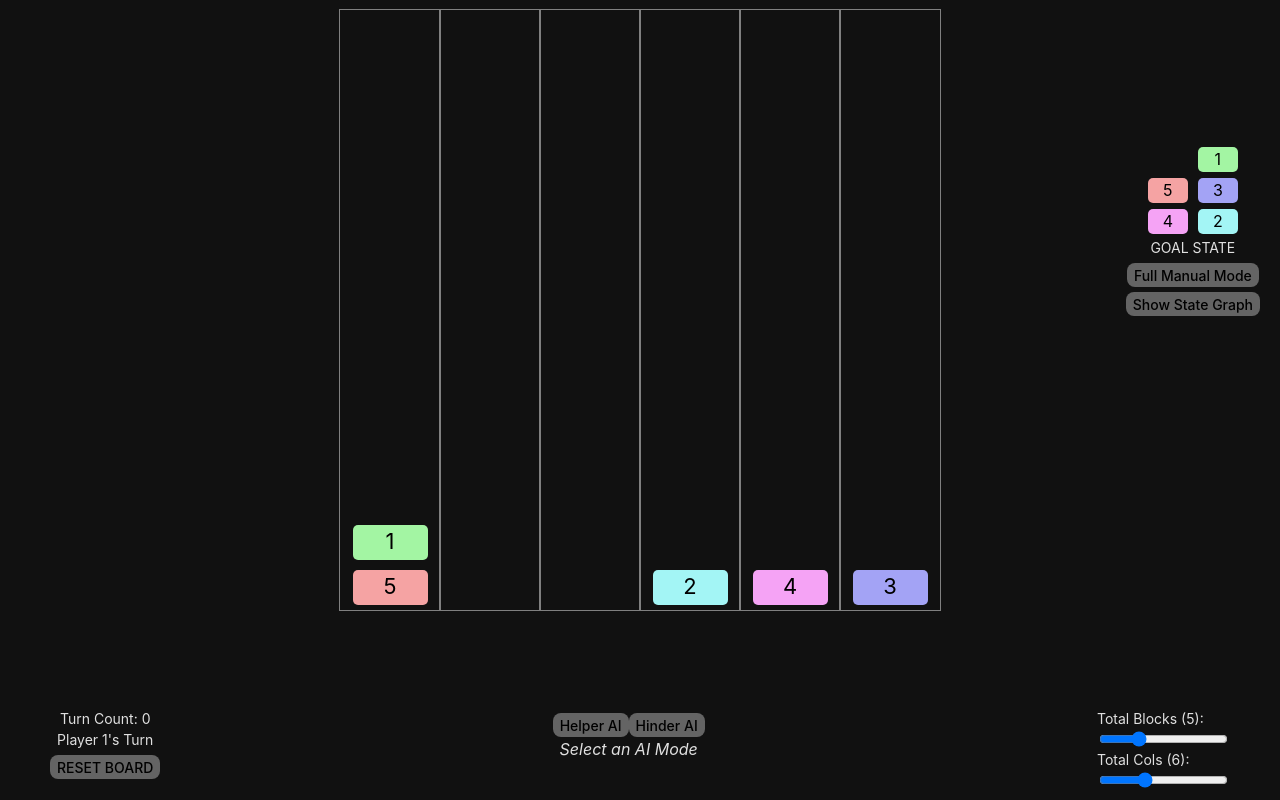
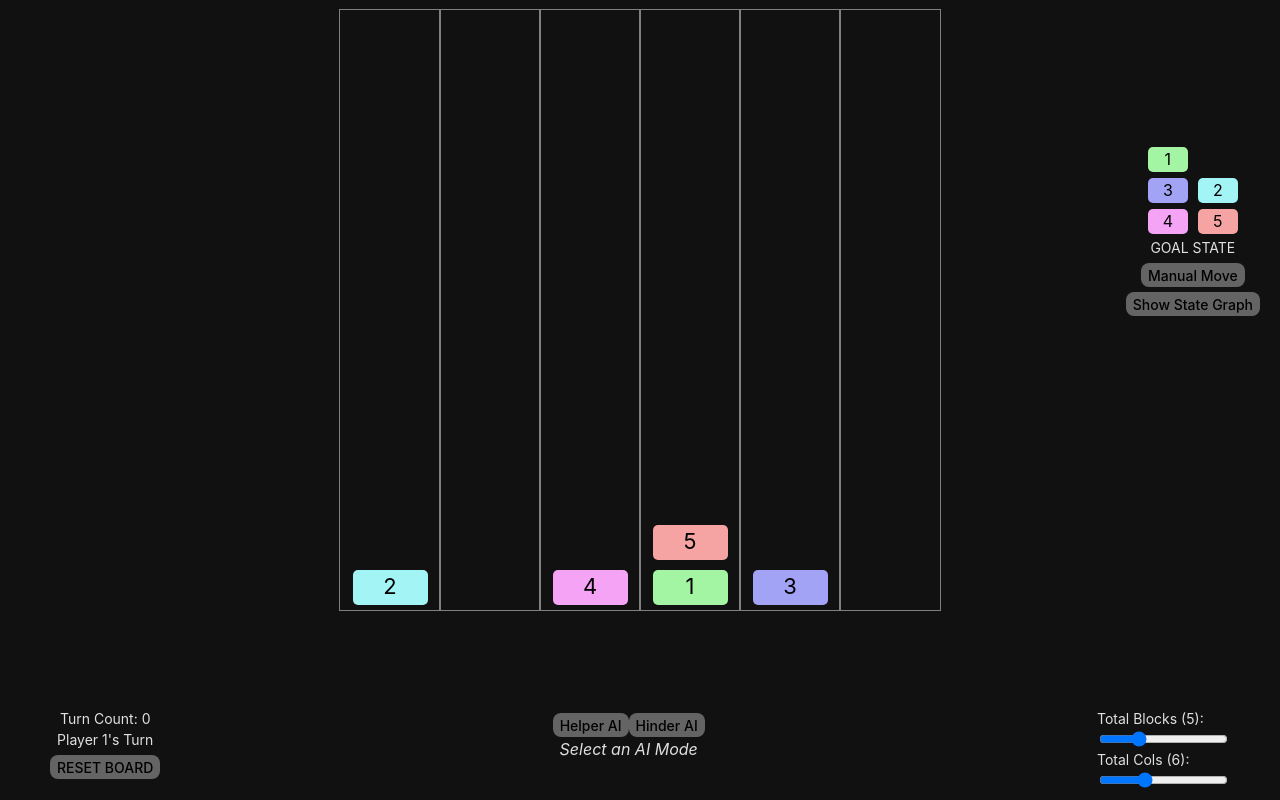
Before and after one commit to BerryBerryTart/block-world, a React (Vite) app: page / in a window 1280 px wide. Built offline with nearby package versions, Linux system fonts and the light colour scheme.

Commit message:
Hinder AI fixed, state space fixed

```diff
--- a/src/App.tsx
+++ b/src/App.tsx
@@ -5,8 +5,15 @@ import cytoscape from "cytoscape";
 import "./App.less";
 import { getBlockColour } from "./utils";
 import resetIcon from "./assets/reset.svg";
-import { astar, chooseAIMove } from "./ai";
+import { chooseAIMove, astar, boardToState, stateKey  } from "./ai";
 import { ActionCard } from "./ActionCard/ActionCard";
+
+// preserve exact left-to-right stacks (including empties)
+function rawStateKey(stateArr: number[][]): string {
+  // e.g. [ [], [2], [4], [3], [5], [1] ] → "||2|4|3|5|1"
+  return stateArr.map(stack => stack.join(",")).join("|");
+}
+
 
 function App() {
   const [currPlayer, setCurrPlayer] = useState<CurrentPlayer>(
@@ -26,6 +33,8 @@ function App() {
   const [actions, setActions] = useState<JSX.Element[]>([]);
   const [showGraph, setShowGraph] = useState<boolean>(false);
   const [manualControl, setManualControl] = useState<boolean>(false);
+  const currentStateKey = useRef<string>("");
+  const seenStates = useRef<Set<string>>(new Set());
 
   //number of blocks changed so reset game
   useEffect(() => {
@@ -57,7 +66,7 @@ function App() {
       const g = randomiseBoard(true);
       setGoalBoard({ columns: g });
     };
-    setupCols().then(() => setupBoard());
+    setupCols().then(() => resetGame());
     cyRef.current = cytoscape({
       container: document.getElementById("cy"),
       elements: gameState.current,
@@ -66,17 +75,20 @@ function App() {
         {
           selector: "node",
           style: {
-            "background-color": "#999",
-            label: "data(id)",
-            color: "#FFF",
+            'background-color': '#636363',
+            'border-color': '#666',
+            'label': 'data(label)',
+            'color': '#FFF',
+            'text-valign': 'center',
+            'text-halign': 'center',
           },
         },
         {
           selector: "edge",
           style: {
             width: 3,
-            "line-color": "#ccc",
-            "target-arrow-color": "#ccc",
+            "line-color": "#636363",
+            "target-arrow-color": "#636363",
             "target-arrow-shape": "triangle",
             "curve-style": "bezier",
           },
@@ -85,8 +97,11 @@ function App() {
       layout: {
         name: "circle",
         radius: 200,
+
       },
     });
+
+    resetGame();
   }, []);
 
   const adjustGoalBoardCols = () => {
@@ -121,21 +136,62 @@ function App() {
     const targetCol = boardClone.columns[dragItemPos.current].blocks;
 
     //graph stuff
-    const source = blockBuffer.id.toString();
-    const target =
-      targetCol.length === 0 ? "TABLE" : targetCol[0].id.toString();
+    // const source = blockBuffer.id.toString();
+    // const target =
+    //   targetCol.length === 0 ? "TABLE" : targetCol[0].id.toString();
+    // gameState.current.push({
+    //   data: {
+    //     id: `${source}-${target}`,
+    //     source,
+    //     target,
+    //   },
+    // });
+
+    boardClone.columns[dragItemPos.current].blocks.unshift(blockBuffer);
+
+    // update state-space graph (full board→state key)
+    const stateArr = boardToState({ columns: boardClone.columns });
+    const newKey   = stateKey(stateArr);
+    // 1) add node if unseen
+    if (!seenStates.current.has(newKey)) {
+      const rawKey = rawStateKey(stateArr);
+      gameState.current.push({ data: { id: newKey, label: rawKey } });
+      seenStates.current.add(newKey);
+    }
+    // 2) add edge from previous state → new state
     gameState.current.push({
       data: {
-        id: `${source}-${target}`,
-        source,
-        target,
-      },
+        id: `${currentStateKey.current}->${newKey}`,
+        source: currentStateKey.current,
+        target: newKey,
+      }
     });
-    boardClone.columns[dragItemPos.current].blocks.unshift(blockBuffer);
+    // 3) advance our pointer
+    currentStateKey.current = newKey;
+
     setBoard(boardClone);
     const hasWon = endGameCheck(boardClone);
     setMoveCount(moveCount + 1);
-    cyRef.current?.add(gameState.current);
+    // cyRef.current?.add(gameState.current);
+    // only add the two new elements we just pushed:
+    const newEles = gameState.current.slice(-2);
+    cyRef.current?.add(newEles);
+
+    // re-layout (breadthfirst works well for a tree-like state‐space)
+    cyRef.current
+      ?.layout({
+        name:        "breadthfirst",
+        directed:    true,
+        padding:     20,
+        animate:     true,
+        animationDuration: 300,
+
+      })
+      .run();
+
+    // finally, fit everything neatly into view again
+    cyRef.current?.fit(cyRef.current.elements(), 30);
+
     if (!hasWon) {
       setCurrPlayer((prevState) => {
         if (prevState === CurrentPlayer.PLAYER_1) return CurrentPlayer.PLAYER_2;
@@ -220,12 +276,24 @@ function App() {
   const handleAIClick = (helperMode: boolean) => {
     if (endGame) return;                       // game already over
     /* ask minimax for the best move (helper-AI, depth 4) */
-    const mv = astar(board, goalBoard);
-    console.log("⋙ astar returned:", mv);
-    if (!mv) return;                           // already at goal
+    let mv: { fromIdx: number; toIdx: number | null } | null = null;
+    if (helperMode) {
+      const path = astar(board, goalBoard);
+      if (!path || path.length === 0) {
+        console.warn("Already at goal or no A* path found");
+        return;
+      }
+      mv = path[0];
+    } else {
+      mv = chooseAIMove(board, goalBoard, /*depth=*/4, /*helperMode=*/false);
+    if (!mv) {
+      console.warn("Already at goal or minimax had no move");
+      return;
+    }
+    }
 
-    let destIdx = mv[0].toIdx;
-    console.log("AI move: ", mv[0].fromIdx, mv[0].toIdx);
+    let destIdx = mv.toIdx;
+    console.log("AI move: ", mv.fromIdx, mv.toIdx);
     if (destIdx === null) {
       destIdx = board.columns.findIndex(c => c.blocks.length === 0);
       if (destIdx === -1) {
@@ -235,11 +303,11 @@ function App() {
     }
 
     /* source & target IDs for graph */
-    const sourceId = board.columns[mv[0].fromIdx].blocks[0].id;
+    const sourceId = board.columns[mv.fromIdx].blocks[0].id;
     const targetId =
       board.columns[destIdx].blocks[0]?.id ?? -1;   // -1 means TABLE
 
-    playAction(mv[0].fromIdx, destIdx, sourceId, targetId)
+    playAction(mv.fromIdx, destIdx, sourceId, targetId)
   };
 
   const playAction = (
@@ -253,18 +321,56 @@ function App() {
     boardClone.columns[toIndex].blocks.unshift(blockBuffer);
 
     //graph stuff
+    // gameState.current.push({
+    //   data: {
+    //     id: `${source}-${target}`,
+    //     source: source.toString(),
+    //     target: target > 0 ? target.toString() : "TABLE",
+    //   },
+    // });
+
+    // update state-space graph (using full state keys, not just blocks)
+    const stateArr = boardToState({ columns: boardClone.columns });
+    const newKey   = stateKey(stateArr);
+    // add new node if first time seen
+    if (!seenStates.current.has(newKey)) {
+      const rawKey = rawStateKey(stateArr);
+      gameState.current.push({ data: { id: newKey, label: rawKey } });
+      seenStates.current.add(newKey);
+    }
+    // add edge from previous state → new state
     gameState.current.push({
       data: {
-        id: `${source}-${target}`,
-        source: source.toString(),
-        target: target > 0 ? target.toString() : "TABLE",
-      },
+        source: currentStateKey.current,
+        target: newKey,
+        id: `${currentStateKey.current}->${newKey}`
+      }
     });
+    // advance current state pointer
+    currentStateKey.current = newKey;
 
     setBoard(boardClone);
     const hasWon = endGameCheck(boardClone);
     setMoveCount(moveCount + 1);
-    cyRef.current?.add(gameState.current);
+    // cyRef.current?.add(gameState.current);
+    // cyRef.current?.fit( cyRef.current.elements(), 50 );
+    // only add the two new elements we just pushed:
+    const newEles = gameState.current.slice(-2);
+    cyRef.current?.add(newEles);
+
+    // re-layout (breadthfirst works well for a tree-like state‐space)
+    cyRef.current
+      ?.layout({
+        name:        "breadthfirst",
+        directed:    true,
+        padding:     20,
+        animate:     true,
+        animationDuration: 300
+      })
+      .run();
+
+    // finally, fit everything neatly into view again
+    cyRef.current?.fit(cyRef.current.elements(), 30);
     if (!hasWon) {
       setCurrPlayer((prevState) => {
         if (prevState === CurrentPlayer.PLAYER_1) return CurrentPlayer.PLAYER_2;
@@ -358,7 +464,16 @@ function App() {
     setGoalBoard({ columns: newGoal });
     setMoveCount(0);
     cyRef.current?.elements().remove();
-    gameState.current = initGraph();
+    const startArr = boardToState({ columns: newCols });
+    const canonKey = stateKey(startArr);
+    const rawKey   = rawStateKey(startArr);
+    currentStateKey.current = canonKey;
+    seenStates.current.clear();
+    seenStates.current.add(canonKey);
+    gameState.current = [
+      { data: { id: canonKey, label: rawKey } }
+    ];
+    //gameState.current = initGraph();
     cyRef.current?.add(gameState.current);
     cyRef.current?.layout({ name: "circle" }).run();
     setCurrPlayer(CurrentPlayer.PLAYER_1);
@@ -406,7 +521,7 @@ function App() {
             className="controlButton"
             onClick={() => setManualControl((p) => !p)}
           >
-            {manualControl ? "Against AI mode" : "Full Manual Mode"}
+            {manualControl ? "AI Move" : "Manual Move"}
           </button>
           <button
             className="controlButton"
--- a/src/ai.d.ts
+++ b/src/ai.d.ts
@@ -12,5 +12,10 @@ declare module "./ai" {
     export function astar(
       board: any, goalBoard: any
     ): AIMove[] | null;
+
+    export function boardToState(board: Board): number[][];
+
+    export function stateKey(state: number[][]): string;
+
   }
 export{};
--- a/src/ai.js
+++ b/src/ai.js
@@ -14,7 +14,7 @@ export function boardToState(board) {
   }
 
   /* Hash key that IGNORES table order but **does not** mutate the array.      */
-  function stateKey(state) {
+export function stateKey(state) {
     // convert each stack to "3,1" etc., sort them, join with '|'
     return [...state].map(stk => stk.join(",")).sort().join("|");
   }
--- a/src/interfaces.ts
+++ b/src/interfaces.ts
@@ -15,6 +15,7 @@ export interface Graph {
     id: string;
     source?: string;
     target?: string;
+    label?: string;
   };
 }
 
```
